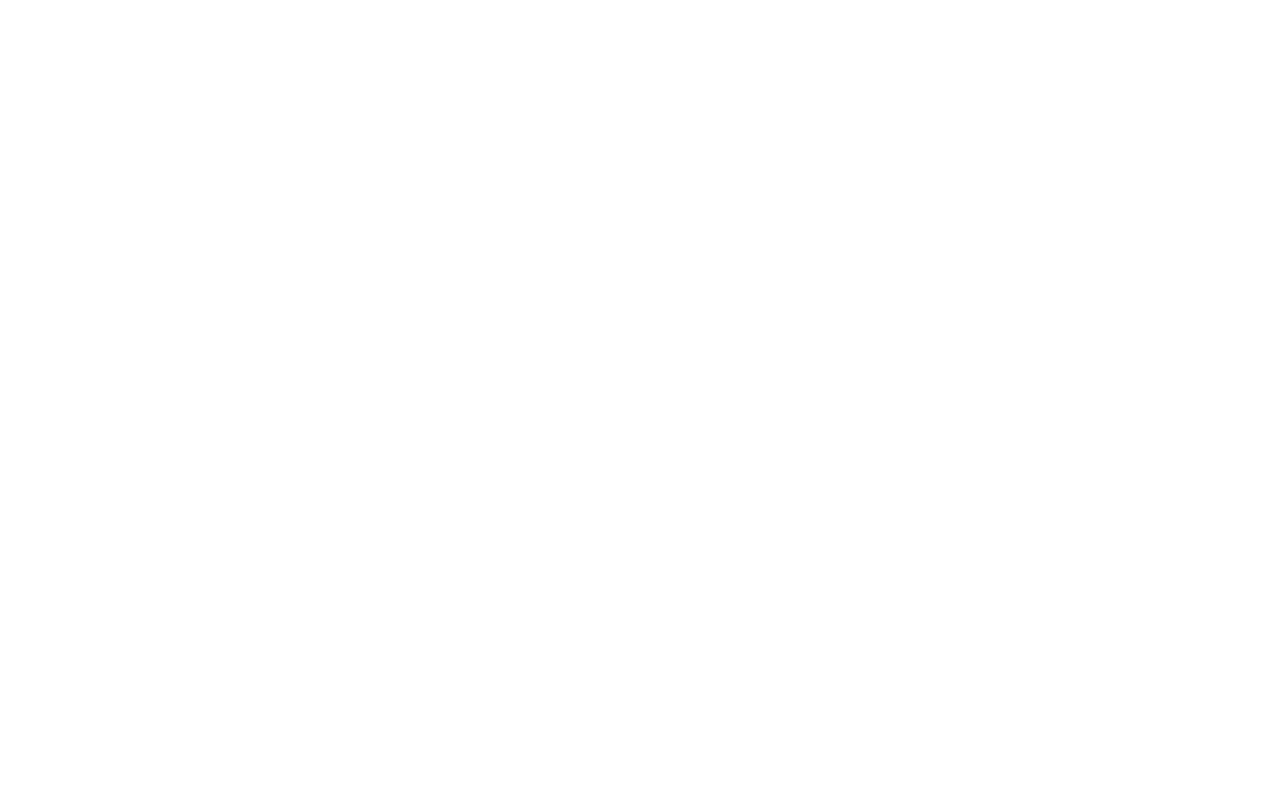
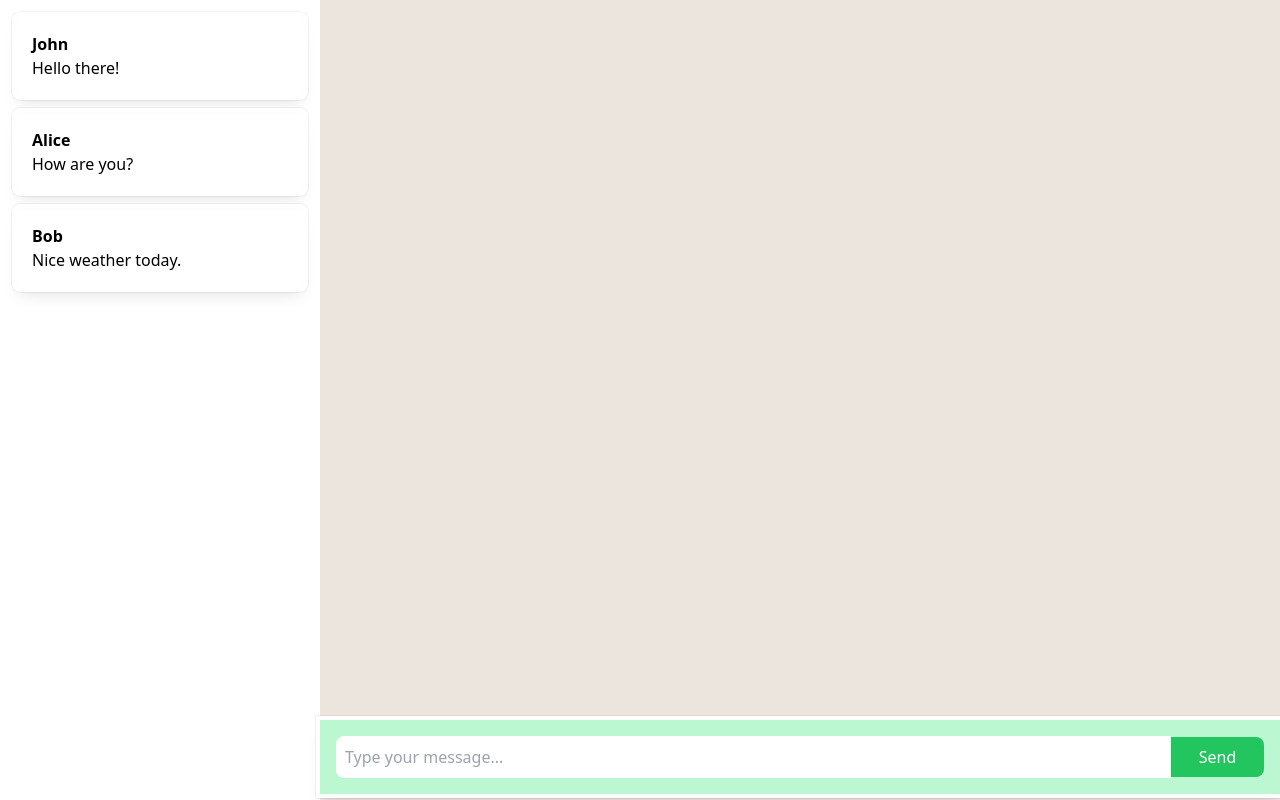
Before and after one commit to Muhammad-Akash-Haider/Rooftop-Cultivation-full, a React (Create React App) app in the folder Frontend/: page /chat/1 in a window 1280 px wide. Before the commit this address had no page. Built offline with nearby package versions, Linux system fonts and the light colour scheme.

Commit message:
some chnges for slow of chat

```diff
--- a/Frontend/src/App.jsx
+++ b/Frontend/src/App.jsx
@@ -61,7 +61,7 @@ function App() {
           <Route path="/" element={<Home/>}></Route>
           <Route path="/business/:id" element={<Business/>}></Route>
           <Route path="/categoryPlants/:category" element={<CategoryPlants/>}></Route>
-          <Route path="/chat" element={<Chat/>}></Route>
+          <Route path="/chat/:id" element={<Chat/>}></Route>
           <Route path="/about" element={<About/>}></Route>
 
           <Route path="/My_Orders_Buyer" element={<My_Order_Buyer/>}></Route>
--- a/Frontend/src/components/Pages/Chat.jsx
+++ b/Frontend/src/components/Pages/Chat.jsx
@@ -1,144 +1,83 @@
 import React, { useState } from 'react';
-import Akash2 from '../Pages/images2/Akash2.jpg';
+import { useParams } from 'react-router-dom';
 
-function ChatMessage({ name, message, isSentByUser }) {
+function Chat() {
+
+    const param = useParams();
+    const recieverid = param.id;
+
+    const [selectedChat, setSelectedChat] = useState(null);
+    const [messages, setMessages] = useState([]);
+
+    // Dummy chat data
+    const chats = [
+        { id: 1, name: 'John', message: 'Hello there!' },
+        { id: 2, name: 'Alice', message: 'How are you?' },
+        { id: 3, name: 'Bob', message: 'Nice weather today.' },
+    ];
+
+    // Dummy messages data
+    const initialMessages = [
+        { id: 1, sender: 'John', text: 'Hello!' },
+        { id: 2, sender: 'You', text: 'Hi there!' },
+    ];
+
+    const handleChatSelection = (chatId) => {
+        setSelectedChat(chatId);
+        // Simulating loading older messages
+        setMessages(initialMessages);
+    };
+
+    const sendMessage = (text) => {
+        if (text.trim() !== '') {
+            const newMessage = { id: messages.length + 1, sender: 'You', text };
+            setMessages([...messages, newMessage]);
+        }
+    };
+
     return (
-    <div className={`flex items-center ${isSentByUser ? 'justify-end' : 'justify-start'} mb-4`}>
-      {!isSentByUser && (
-        <div className="flex-shrink-0">
-          <img className="h-10 w-10 rounded-full" src='https://via.placeholder.com/150/33FF57/FFFFFF?text=Jane' alt="User Avatar" />
+        <div className="flex h-screen text-black bg-white">
+            {/* Chat List */}
+            <div className="w-1/4 shadow-lg ring-1 ring-black ring-opacity-5 ring-offset-4 ring-offset-white ">
+                {chats.map((chat) => (
+                    <div key={chat.id} onClick={() => handleChatSelection(chat.id)} className="p-4 m-4 text-black rounded shadow-lg cursor-pointer hover:bg-grrounded-sm hover:bg-green-300 ring-1 ring-black ring-opacity-5 ring-offset-4 ring-offset-white">
+                        <div className="font-semibold text-black ">{chat.name}</div>
+                        <div className="text-black">{chat.message}</div>
                     </div>
-      )}
-      <div className={`${isSentByUser ? 'ml-3' : 'mr-3'}`}>
-        <p className="text-sm font-medium text-gray-900">{name}</p>
-        <p className="text-sm text-gray-700">{message}</p>
+                ))}
             </div>
-      {isSentByUser && (
-        <div className="flex-shrink-0">
-          <img className="h-10 w-10 rounded-full" src={Akash2} alt="User Avatar" />
+            {/* Chat Window */}
+            <div className="w-3/4 bg-[rgb(246 247 246)] bg-[#ece5dd]">
+                <div className="h-full overflow-y-scroll" style={{ maxHeight: 'calc(100vh - 5rem)' }}>
+                    {selectedChat && (
+                        <div>
+                            {messages.map((message) => (
+                                <div key={message.id} className={`p-2 ${message.sender === 'You' ? 'text-right' : ''}`}>
+                                    <div className="inline-block max-w-xs p-2 text-white bg-green-500 rounded-lg">{message.text}</div>
+                                </div>
+                            ))}
                         </div>
                     )}
                 </div>
-  );
-}
-
-function UserListItem({ user, isActive, isActiveNow, onClick }) {
-  return (
-    <div
-      className={`flex items-center p-2 cursor-pointer ${isActive ? 'bg-gray-300' : ''}`}
-      onClick={() => onClick(user.id)}
-    >
-      <div className="relative">
-        <img className="h-8 w-8 rounded-full mr-2" src={user.imageUrl} alt="User Avatar" />
-        {!isActiveNow && <span className="absolute bottom-0 right-0 w-3 h-3 bg-gray-500 rounded-full"></span>}
-      </div>
-      <p className="text-sm font-medium text-gray-900">{user.name}</p>
-      {isActiveNow && <span className="ml-1 w-3 h-3 rounded-full bg-green-500"></span>}
-    </div>
-  );
-}
-
-function UserDetails({ user, isTyping }) {
-  return (
-    <div className="bg-gray-200 p-3 flex items-center justify-between">
-      <div>
-        <p className="text-lg font-semibold text-gray-800">{user.name}</p>
-        {isTyping && <p className="text-sm text-gray-600">Typing...</p>}
-      </div>
-      <img className="h-8 w-8 rounded-full" src='https://via.placeholder.com/150/33FF57/FFFFFF?text=Jane' alt="User Avatar" />
-    </div>
-  );
-}
-
-function UserProfile({ user }) {
-  return (
-    <div className="bg-gray-200 p-3 flex items-center justify-between">
-      <div>
-        <p className="text-lg font-semibold text-gray-800">{user.name}</p>
-      </div>
-      <img className="h-8 w-8 rounded-full" src='https://via.placeholder.com/150/33FF57/FFFFFF?text=Jane' alt="User Avatar" />
-    </div>
-  );
-}
-
-function ChatInterface() {
-  const [messages, setMessages] = useState([
-    { id: 1, name: 'Ashba', message: 'AOA!', isSentByUser: false },
-    { id: 2, name: 'Me', message: 'W.slam', isSentByUser: true },
-    { id: 1, name: 'Ashba', message: 'How are you?', isSentByUser: false },
-    { id: 1, name: 'Ashba', message: '...', isSentByUser: false },
-    { id: 2, name: 'Me', message: 'Alhumdullilah & you?', isSentByUser: true },
-    { id: 1, name: 'Ashba', message: 'im good', isSentByUser: false },
-    // Add more initial messages here
-  ]);
-
-  const [users, setUsers] = useState([
-    { id: 1, name: 'Ashba', imageUrl: 'https://via.placeholder.com/150/33FF57/FFFFFF?text=Jane' },
-    { id: 2, name: 'Sir Tajamul', imageUrl: 'https://via.placeholder.com/150/33FF57/FFFFFF?text=Jane' },
-    // Add more users here with different image URLs
-  ]);
-
-  const [selectedUserId, setSelectedUserId] = useState(null);
-  const [isTyping, setIsTyping] = useState(false);
-
-  const selectedUser = users.find(user => user.id === selectedUserId);
-
-  const sendMessage = () => {
-    // Add your logic here to send the message
-    setIsTyping(false); // Assuming typing indicator is reset when message is sent
-  };
-
-  return (
-    <div className="flex h-screen">
-      <div className="w-1/4 bg-gray-200 flex flex-col">
-        <div className="p-4 border-b border-gray-300">
-          <h2 className="text-lg font-semibold text-gray-800">Contacts</h2>
-        </div>
-        <div className="overflow-y-auto flex-1">
-          {users.map(user => (
-            <UserListItem
-              key={user.id}
-              user={user}
-              isActive={selectedUserId === user.id}
-              onClick={(userId) => setSelectedUserId(userId)}
-            />
-          ))}
-        </div>
-      </div>
-      <div className="flex-1 flex flex-col">
-        {selectedUser && (
-          <UserProfile user={selectedUser} />
-        )}
-        <div className="bg-gray-100 flex-1 overflow-y-auto">
-          <div className="px-4 py-2">
-            {messages.map(message => (
-              <ChatMessage
-                key={message.id}
-                name={message.name}
-                message={message.message}
-                isSentByUser={message.isSentByUser}
-              />
-            ))}
-          </div>
-        </div>
-        <div className="bg-gray-200 px-4 py-2 flex gap-6">
-
-           {/* Choose Attach files   */}
-        <svg xmlns="http://www.w3.org/2000/svg" fill="none" viewBox="0 0 24 24" stroke-width="1.5" stroke="currentColor" class="w-6 h-6 mt-1 cursor-pointer">
-        <path stroke-linecap="round" stroke-linejoin="round" d="m18.375 12.739-7.693 7.693a4.5 4.5 0 0 1-6.364-6.364l10.94-10.94A3 3 0 1 1 19.5 7.372L8.552 18.32m.009-.01-.01.01m5.699-9.941-7.81 7.81a1.5 1.5 0 0 0 2.112 2.13" />
-        </svg>
-
+                <div className="p-4 bg-green-200 shadow-lg ring-1 ring-black ring-opacity-5 ring-offset-4 ">
                     <input
                         type="text"
-            className="flex-1 border-gray-300 focus:ring-indigo-500 focus:border-bg-[#00967C] rounded-md px-3 py-1"
                         placeholder="Type your message..."
-            onChange={(e) => setIsTyping(e.target.value !== '')}
+                        className="p-2 border border-white rounded-l-lg w-[90%]"
+                        onKeyDown={(e) => {
+                            if (e.key === 'Enter') {
+                                sendMessage(e.target.value);
+                                e.target.value = '';
+                            }
+                        }}
                     />
-          <button onClick={sendMessage} className="ml-2 px-4 py-1 bg-[#00967C] hover:bg-[#1B4636] text-white rounded-md">Send</button>
+                    <button onClick={() => sendMessage(document.querySelector('input[type="text"]').value)} className="px-4 py-2 text-white bg-green-500 rounded-r-lg hover:bg-green-600 w-[10%]">
+                        Send
+                    </button>
                 </div>
             </div>
         </div>
     );
 }
 
-export default ChatInterface;
+export default Chat;
--- a/Frontend/src/components/Section.jsx
+++ b/Frontend/src/components/Section.jsx
@@ -22,20 +22,9 @@ const Section=()=>{
         <button onClick={()=> window.scrollTo(0, 1300)} class="ml-4 inline-flex text-gray-700 bg-gray-100 border-0 py-2 px-6 focus:outline-none hover:bg-gray-200 rounded text-lg">New Arrivals</button>
       </div>
     </div>
-    <div className='w-5/6 lg:max-w-s lg:w-s md:w-1/2 mx-20'>
+    <div className='w-5/6 mx-20 lg:max-w-s lg:w-s md:w-1/2'>
         <img className='' src={img15} alt="" />
     </div>
-        <Link to="/chat">
-        {/* <svg xmlns="http://www.w3.org/2000/svg" viewBox="0 0 24 24" fill="currentColor" class="w-[60px] h-[60px] scroll-to-top fixed bottom-10 right-6 text-[#00967C] hover:text-[#1B4636] cursor-pointer duration-300 animate-bounce">
-        <path fill-rule="evenodd" d="M4.804 21.644A6.707 6.707 0 0 0 6 21.75a6.721 6.721 0 0 0 3.583-1.029c.774.182 1.584.279 2.417.279 5.322 0 9.75-3.97 9.75-9 0-5.03-4.428-9-9.75-9s-9.75 3.97-9.75 9c0 2.409 1.025 4.587 2.674 6.192.232.226.277.428.254.543a3.73 3.73 0 0 1-.814 1.686.75.75 0 0 0 .44 1.223ZM8.25 10.875a1.125 1.125 0 1 0 0 2.25 1.125 1.125 0 0 0 0-2.25ZM10.875 12a1.125 1.125 0 1 1 2.25 0 1.125 1.125 0 0 1-2.25 0Zm4.875-1.125a1.125 1.125 0 1 0 0 2.25 1.125 1.125 0 0 0 0-2.25Z" clip-rule="evenodd" />
-        </svg> */}
-        <svg xmlns="http://www.w3.org/2000/svg" viewBox="0 0 24 24" fill="currentColor" class="w-[50px] h-[50px] scroll-to-top fixed bottom-10 right-6 text-[#00967C] hover:text-[#1B4636] cursor-pointer duration-300 animate-bounce">
-        <path fill-rule="evenodd" d="M12 2.25c-2.429 0-4.817.178-7.152.521C2.87 3.061 1.5 4.795 1.5 6.741v6.018c0 1.946 1.37 3.68 3.348 3.97.877.129 1.761.234 2.652.316V21a.75.75 0 0 0 1.28.53l4.184-4.183a.39.39 0 0 1 .266-.112c2.006-.05 3.982-.22 5.922-.506 1.978-.29 3.348-2.023 3.348-3.97V6.741c0-1.947-1.37-3.68-3.348-3.97A49.145 49.145 0 0 0 12 2.25ZM8.25 8.625a1.125 1.125 0 1 0 0 2.25 1.125 1.125 0 0 0 0-2.25Zm2.625 1.125a1.125 1.125 0 1 1 2.25 0 1.125 1.125 0 0 1-2.25 0Zm4.875-1.125a1.125 1.125 0 1 0 0 2.25 1.125 1.125 0 0 0 0-2.25Z" clip-rule="evenodd" />
-        </svg>
-
-        </Link>
-
-
 
 
 
```
Also changed, not shown: Frontend/src/components/Pages/Business.jsx (+26 -7 lines). Lines whose indentation alone changed are shown as unchanged.
